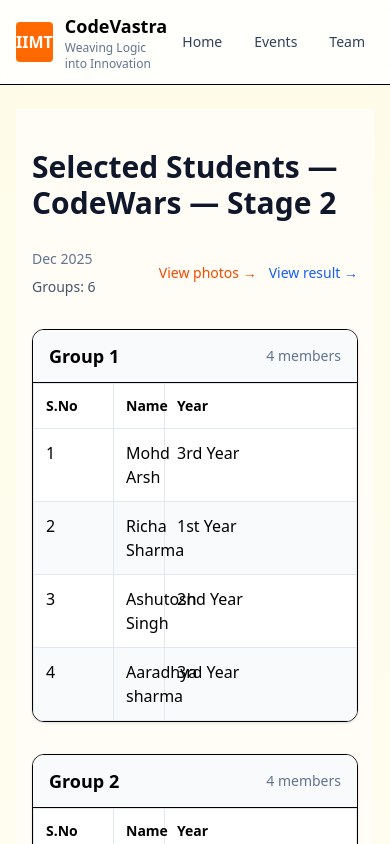
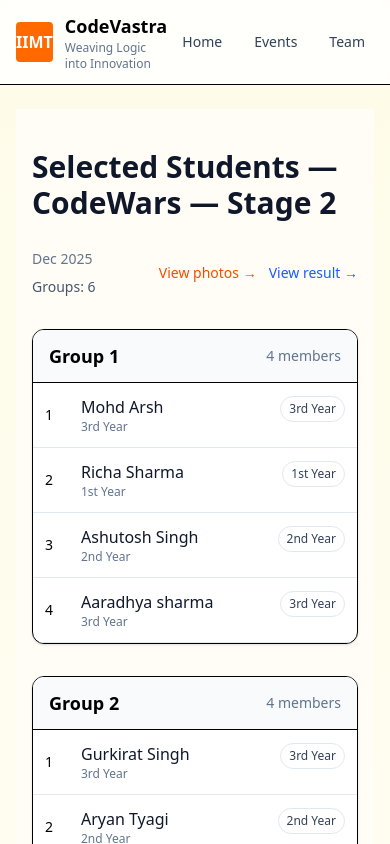
Before and after one commit to Rajendrakishore01/codevastra_frontend, a React (Vite) app: page /selected/codewars-stage2 in a window 390 px wide. Shown: the top 844 px of the page. Built offline with nearby package versions, Linux system fonts and the light colour scheme.

Commit message:
table collapse fixed on phone viewpoint

```diff
--- a/src/pages/SelectedStudents.jsx
+++ b/src/pages/SelectedStudents.jsx
@@ -1,9 +1,5 @@
-
 import { useEffect, useState } from "react";
 import { useParams, Link } from "react-router-dom";
-import Footer from "../components/Footer";
-
-
 
 const selectedData = {
   "codewars-stage2": {
@@ -114,6 +110,24 @@
     return merged;
   })();
 
+  // Mobile row card used when screen is small
+  const MobileRow = ({ index, student }) => (
+    <div className="p-3 border-b border-slate-200 flex items-start justify-between gap-3">
+      <div className="flex items-center gap-3 min-w-0">
+        <div className="text-sm font-medium w-6 flex-shrink-0">{index + 1}</div>
+        <div className="min-w-0">
+          <div className="truncate font-medium text-slate-900">{student.name}</div>
+          <div className="text-xs text-slate-500 truncate">{student.year}</div>
+        </div>
+      </div>
+      <div className="flex-shrink-0">
+        <span className="inline-block text-xs px-2 py-1 rounded-full border border-slate-200 text-slate-700 whitespace-nowrap">
+          {student.year}
+        </span>
+      </div>
+    </div>
+  );
+
   return (
     <div className="min-h-screen flex flex-col bg-[#fffdf6]">
       <main className="flex-grow max-w-6xl mx-auto px-4 py-10 w-full">
@@ -165,7 +179,7 @@
               </div>
             </div>
 
-            {/* GROUP TABLES - consistent wrapper + table styles */}
+            {/* GROUP LISTS */}
             {Object.entries(record.groups || {}).map(([groupName, students]) => {
               const list = Array.isArray(students) ? students : [];
               return (
@@ -176,8 +190,8 @@
                     <div className="text-sm text-slate-500">{list.length} members</div>
                   </div>
 
-                  {/* table: table-fixed + border-collapse ensures uniform borders */}
-                  <div className="overflow-x-auto">
+                  {/* TABLE for md and up */}
+                  <div className="overflow-x-auto hidden md:block">
                     <table className="w-full table-fixed border-collapse">
                       <thead className="bg-white text-sm">
                         <tr>
@@ -198,13 +212,19 @@
                       </tbody>
                     </table>
                   </div>
+
+                  {/* MOBILE: stacked rows */}
+                  <div className="md:hidden">
+                    {list.map((s, i) => (
+                      <MobileRow key={i} index={i} student={s} />
+                    ))}
+                  </div>
                 </section>
               );
             })}
           </div>
         )}
       </main>
-
     </div>
   );
 }
```
